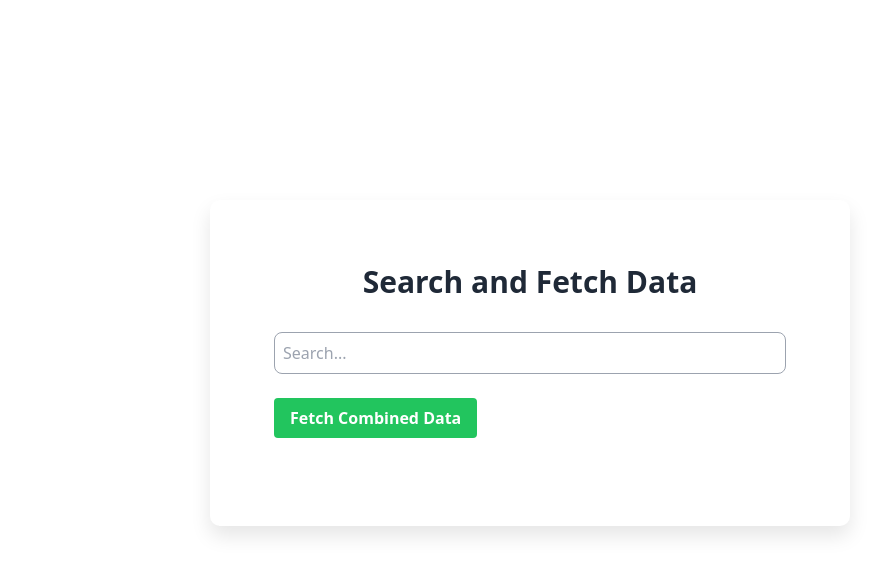
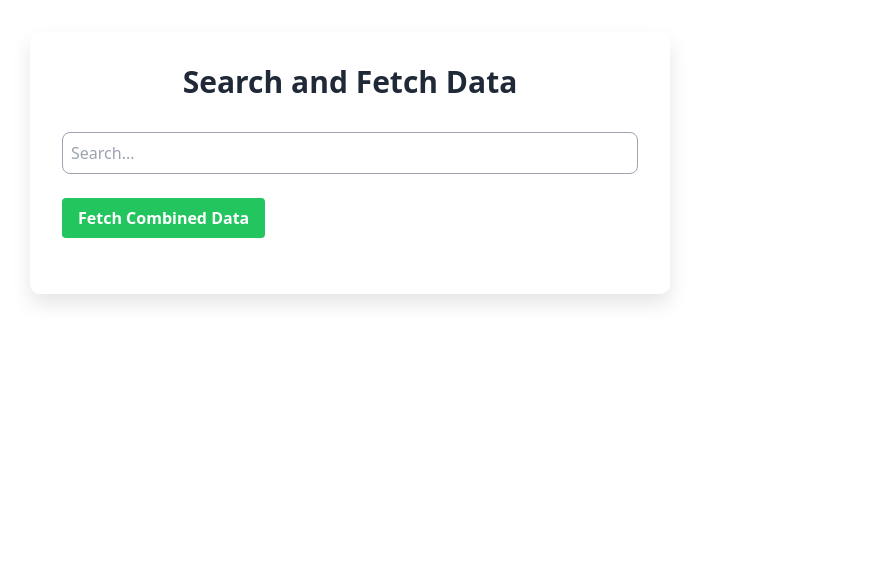
Before and after one commit to patrira/Rxjs-lab2, an Angular app: page / in a window 1280 px wide. Shown: the top 574 px of the page, without its empty margins (290-1168 px from the left). Built offline with nearby package versions, Linux system fonts and the light colour scheme.

Commit message:
Updating the readme file

```diff
--- a/src/app/search/search.component.css
+++ b/src/app/search/search.component.css
@@ -1,21 +1,11 @@
-/* Centering the container in the middle of the page */
-html, body {
-    height: 100%;
-    margin: 0;
-    display: flex;
-    justify-content: center;
-    align-items: center;
-    background-color: #f0f4f8; /* A soft blue-gray background color */
-    font-family: 'Arial', sans-serif;
-  }
+
 
   .container {
     width: 50%;
     /* max-width: 800px; */
-    padding: 4rem;
-    margin-top: 200px;
-    margin-left: 500px;
-    background-color: #ffffff; /* Keep the container white for readability */
+    padding: 2rem;
+
+    background-color: #ffffff;
     border-radius: 10px;
     box-shadow: 0 10px 20px rgba(0, 0, 0, 0.1);
   }
```
Also changed, not shown: 1 other file (tests, documents, lock files or other folders).
